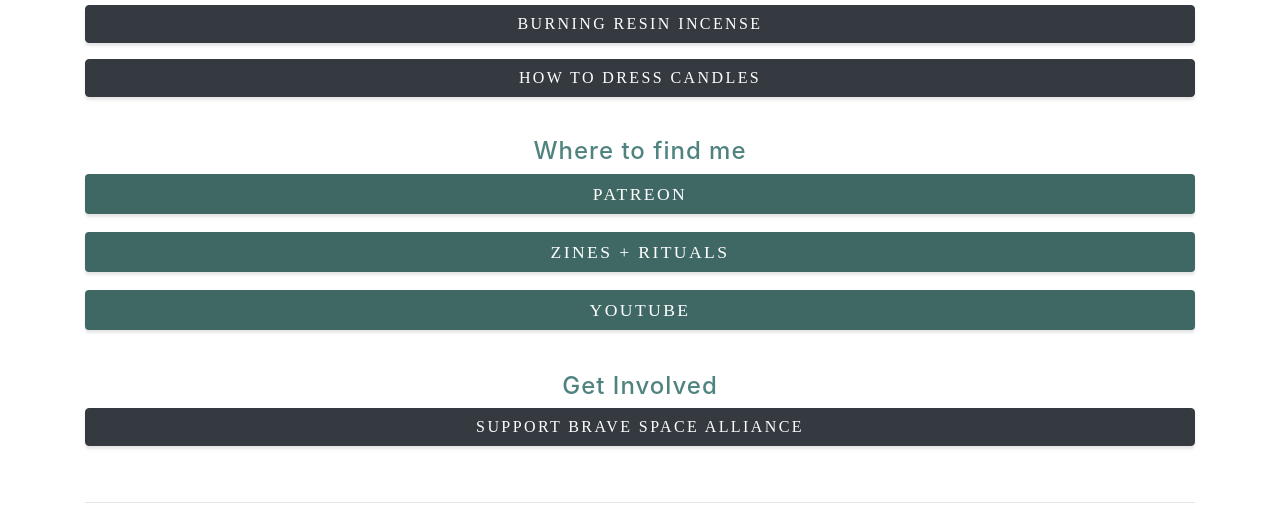
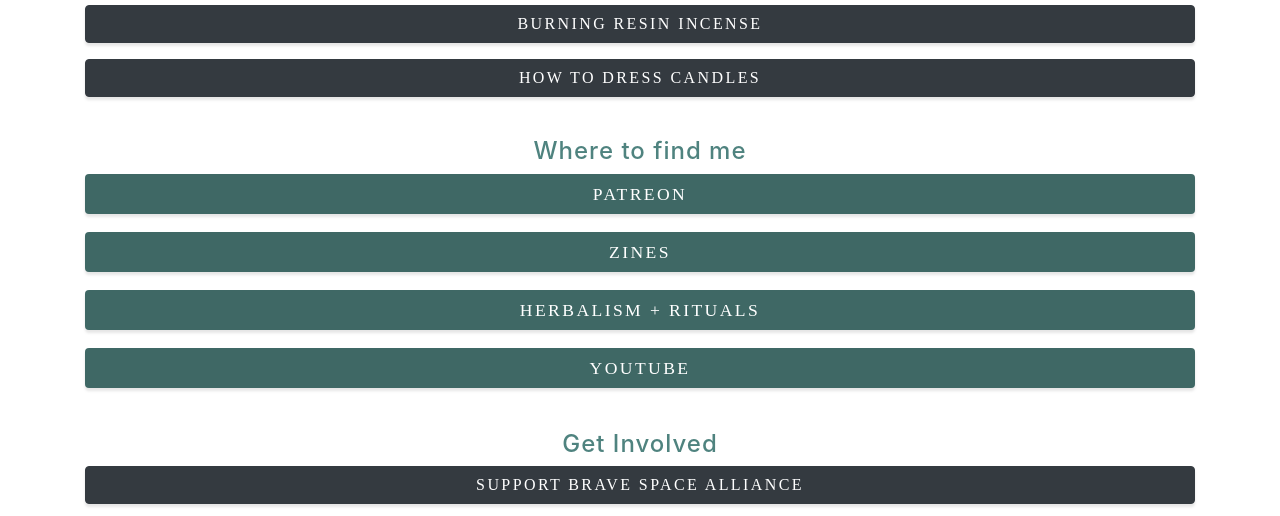
Before and after one commit to kzadrozny/cronevibes, a website with bundled scripts: page insta.html in a window 1280 px wide. Shown: the part 197-713 px from the top of the page. Built offline with nearby package versions, Linux system fonts and the light colour scheme; a web font is replaced by a local one.

Commit message:
Added Quimbys links

```diff
--- a/insta.html
+++ b/insta.html
@@ -35,7 +35,8 @@
         <a class="btn btn-dark btn-block" href="video-tutorials.html#dressing-candles" role="button">How to Dress Candles</a>
         <h2>Where to find me</h2>
         <a class="btn btn-mid btn-block" href="https://www.patreon.com/cronevibes" role="button">Patreon</a>
-        <a class="btn btn-mid btn-block" href="index.html" role="button">Zines + Rituals</a>
+        <a class="btn btn-mid btn-block" href="https://www.quimbys.com/store/kathy-zadrozny" role="button">Zines</a>
+        <a class="btn btn-mid btn-block" href="index.html" role="button">Herbalism + Rituals</a>
         <a class="btn btn-mid btn-block" href="https://www.youtube.com/channel/UCsnUWQVpG4uqlZhivdPTHlQ" role="button">YouTube</a>
         <h2>Get Involved</h2>
         <a class="btn btn-dark btn-block" href="https://www.bravespacealliance.org/donate" role="button">Support Brave Space Alliance</a>
```
Also changed, not shown: index.html (+2 -2 lines).
